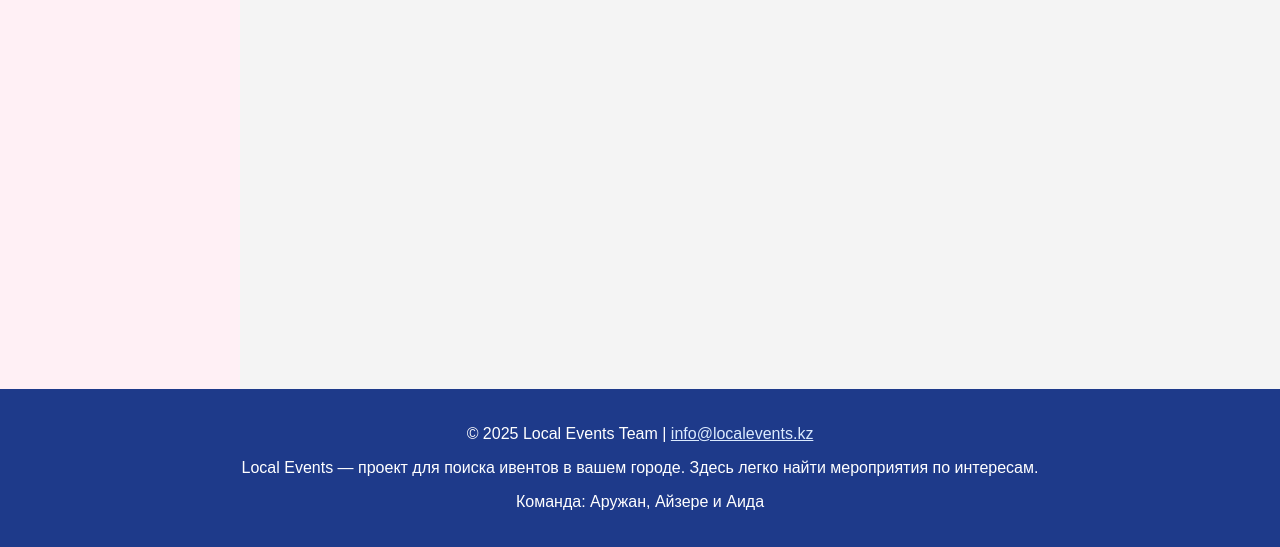
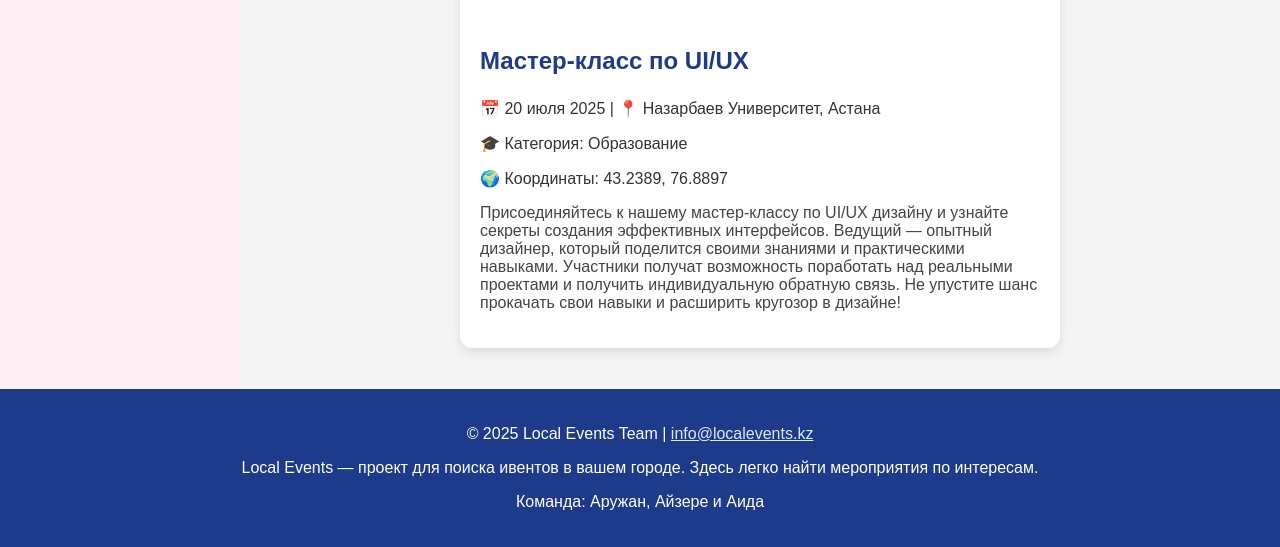
Before and after one commit to arwrity/PixelPals, a Flask app: page /education in a window 1280 px wide. Shown: the part 514-1061 px from the top of the page. Run offline with Flask 3, Linux system fonts and the light colour scheme.

Commit message:
Update education.html

```diff
--- a/templates/education.html
+++ b/templates/education.html
@@ -1,31 +1,26 @@
 {% extends "base.html" %}
+
 {% block content %}
+<div class="category-page" style="text-align: center; margin-bottom: 30px;">
+  <h2 style="font-size: 32px; color: #1e3a8a;">🎓 Образовательные мероприятия</h2>
+</div>
 
-<!-- Вставь это в <head> -->
-<link
-  rel="stylesheet"
-  href="https://unpkg.com/leaflet@1.9.4/dist/leaflet.css"
-/>
-<script
-  src="https://unpkg.com/leaflet@1.9.4/dist/leaflet.js">
-</script>
+<div class="sport-cards" style="display: flex; flex-wrap: wrap; gap: 30px; justify-content: center;">
+  <!-- Карточка 1 -->
+  <div style="background-color: white; border-radius: 12px; overflow: hidden; width: 100%; max-width: 600px; box-shadow: 0 4px 10px rgba(0,0,0,0.1);">
+    <img src="https://media4.giphy.com/media/v1.Y2lkPTc5MGI3NjExZjR5ZXNhdXdnd3RyZ2NvbGkxOWc4YWtxM2Z6NmR3MDk5eGQyYnBsZiZlcD12MV9pbnRlcm5hbF9naWZfYnlfaWQmY3Q9Zw/cvbGraL8NJJZu/giphy.gif" alt="Йога" style="width: 100%; height: 250px; object-fit: cover;">
+    <div style="padding: 20px;">
+      <h3 style="color: #1e3a8a; font-size: 24px;">Мастер-класс по UI/UX</h3>
+      <p style="margin: 8px 0;">📅 20 июля 2025 | 📍 Назарбаев Университет, Астана</p>
+      <p>🎓 Категория: Образование </p>
+      <p>🌍 Координаты: 43.2389, 76.8897</p>
+      <p style="color: #444;">
+        Присоединяйтесь к нашему мастер-классу по UI/UX дизайну и узнайте секреты создания эффективных интерфейсов. Ведущий — опытный дизайнер, который поделится своими знаниями и практическими навыками. Участники получат возможность поработать над реальными проектами и получить индивидуальную обратную связь. Не упустите шанс прокачать свои навыки и расширить кругозор в дизайне!
+      </p>
+    </div>
+  </div>
 
 
-<section class="category-header" style="background-image: url('/static/img/music-bg.jpg');">
-  <h1> 🎓 Образование </h1>
-</section>
-
-
-<div class="card">
-  <div class="card-body">
-    <h5 class="card-title">Мастер-класс по UI/UX</h5>
-    <p class="card-text">📅 22 июля 2025<br>📍 Tech Hub, пр. Республики, 45, Нур-Султан</p>
-    <p class="card-text">🎓 Категория: Образование</p>
-    <p class="card-text">🌍 Координаты: 51.1694, 71.4491</p>
-    <p class="card-text">Присоединяйтесь к нашему мастер-классу по UI/UX дизайну и узнайте секреты создания эффективных интерфейсов. Ведущий — опытный дизайнер, который поделится своими знаниями и практическими навыками. Участники получат возможность поработать над реальными проектами и получить индивидуальную обратную связь. Не упустите шанс прокачать свои навыки и расширить кругозор в дизайне!</p>
   </div>
-</div>
-
-
 
 {% endblock %}
```
